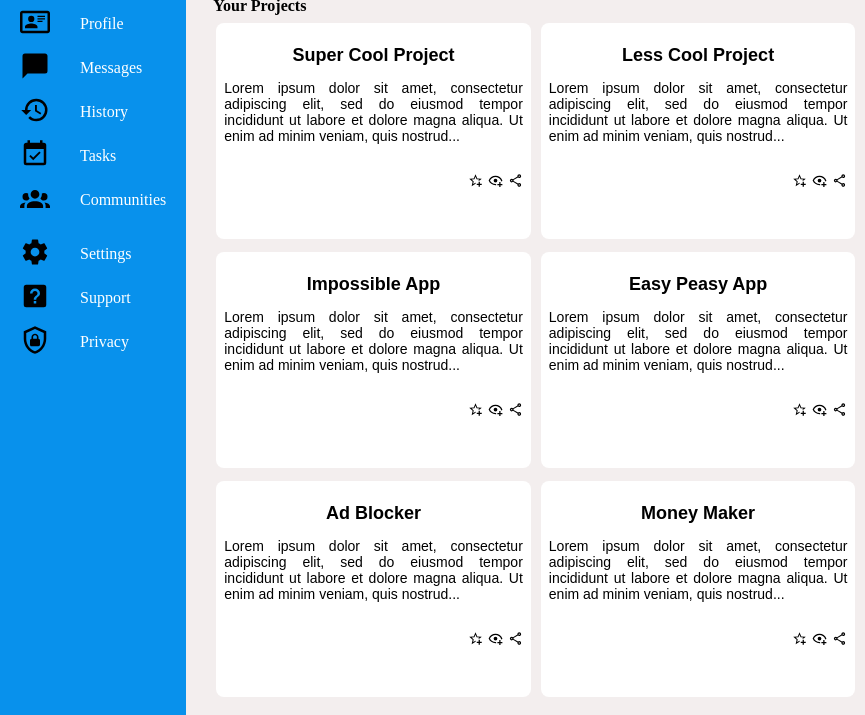
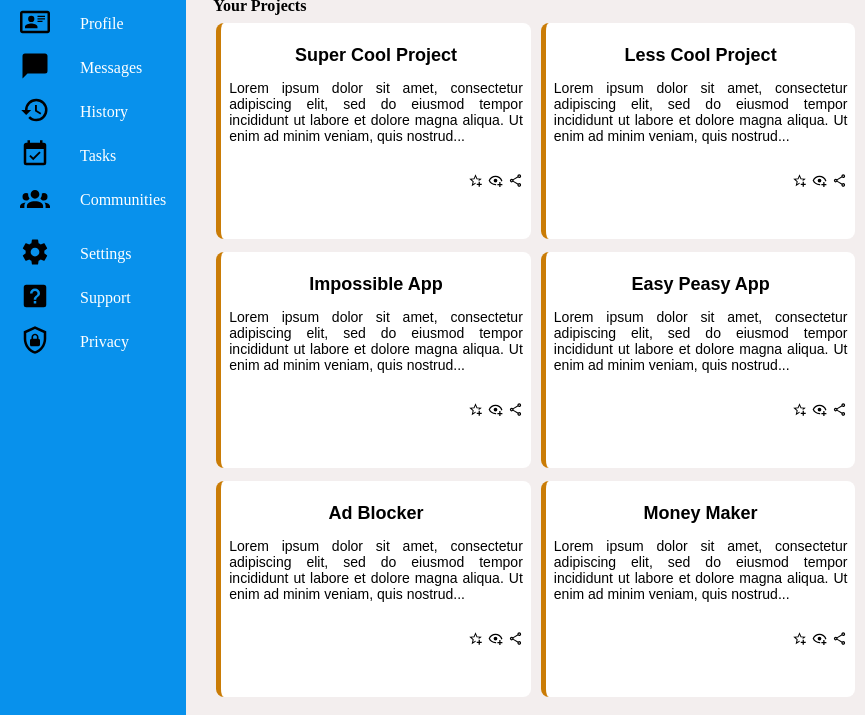
Before and after one commit to tzchileth/admin-dashboard, a plain HTML site: page index.html in a window 1280 px wide. Shown: the part 109-824 px from the top of the page, 0-865 px from the left. Drawn offline with Linux system fonts and the light colour scheme.

Commit message:
Add colored border to cards

```diff
--- a/css/style.css
+++ b/css/style.css
@@ -305,6 +305,7 @@ body {
 }
 
 .card-gold {
+    border-left: 5px solid #ca7c06;
     padding: 8px;
     display: grid;
     border-radius: 8px;
```
